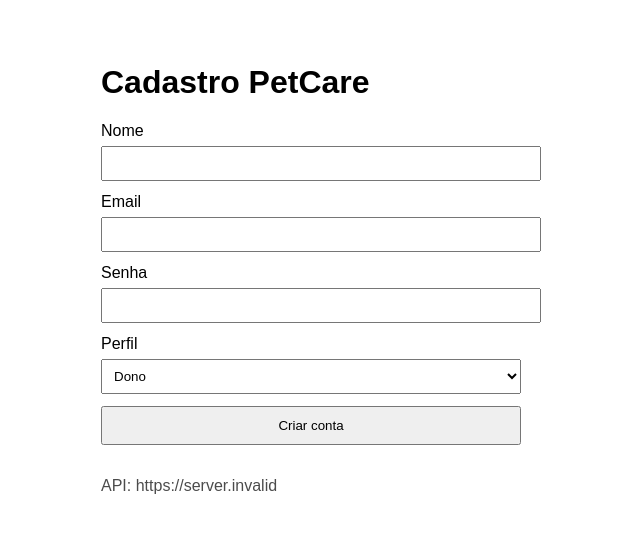
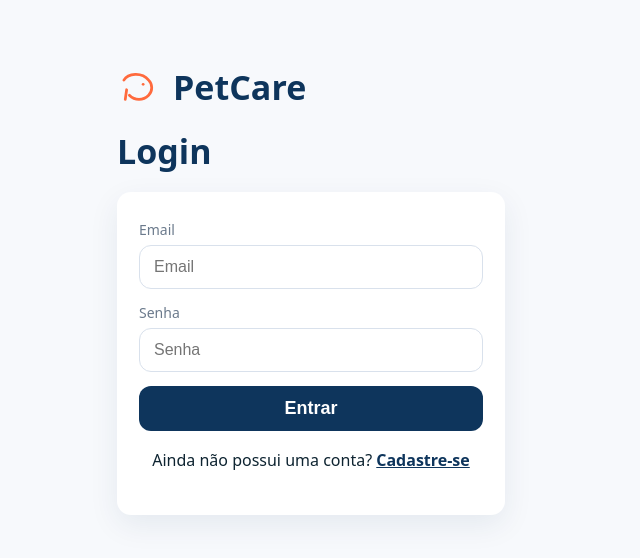
Before and after one commit to MarceloRodrigues1853/petcare-Hackathon_ONE, a React (Vite) app in the folder frontend/: page /login in a window 1280 px wide. Shown: the top 558 px of the page, without its empty margins (329-969 px from the left). Built offline with nearby package versions, Linux system fonts and the light colour scheme; no server answers.

Commit message:
feat/frontend: adicionando [ src/styles.css,src/components/Logo.jsx,src/pages/Register.jsx ]

```diff
--- a/frontend/src/App.jsx
+++ b/frontend/src/App.jsx
@@ -1,21 +1,18 @@
-import React, { useState } from 'react'
-import axios from 'axios'
-const API = import.meta.env.VITE_API_URL || 'http://localhost:8080'
+import React from "react";
+import { BrowserRouter, Routes, Route, Navigate } from "react-router-dom";
+import "./styles.css";
+import Login from "./pages/Login";
+import Register from "./pages/Register";
+
 export default function App(){
-  const [name,setName]=useState(''); const [email,setEmail]=useState(''); const [password,setPassword]=useState(''); const [role,setRole]=useState('OWNER'); const [msg,setMsg]=useState('')
-  async function register(e){ e.preventDefault(); setMsg('')
-    try{ const {data}=await axios.post(`${API}/auth/register`,{name,email,password,role}); setMsg(`Usuário criado: ${data.name} (${data.email})`); setName(''); setEmail(''); setPassword('') }
-    catch(err){ setMsg(err?.response?.data?.message || 'Erro ao cadastrar') } }
-  return (<div style={{maxWidth:420, margin:'4rem auto', fontFamily:'sans-serif'}}>
-    <h1>Cadastro PetCare</h1>
-    <form onSubmit={register}>
-      <label>Nome</label><input value={name} onChange={e=>setName(e.target.value)} required style={{width:'100%',padding:8,margin:'6px 0 12px'}}/>
-      <label>Email</label><input type="email" value={email} onChange={e=>setEmail(e.target.value)} required style={{width:'100%',padding:8,margin:'6px 0 12px'}}/>
-      <label>Senha</label><input type="password" value={password} onChange={e=>setPassword(e.target.value)} required style={{width:'100%',padding:8,margin:'6px 0 12px'}}/>
-      <label>Perfil</label><select value={role} onChange={e=>setRole(e.target.value)} style={{width:'100%',padding:8,margin:'6px 0 12px'}}>
-        <option value="OWNER">Dono</option><option value="SITTER">Sitter</option></select>
-      <button type="submit" style={{width:'100%',padding:10}}>Criar conta</button>
-    </form>
-    {msg && <p style={{marginTop:16}}>{msg}</p>}
-    <p style={{opacity:.7, marginTop:32}}>API: {API}</p>
-  </div>)}
+  return (
+    <BrowserRouter>
+      <Routes>
+        <Route path="/" element={<Navigate to="/login" replace/>} />
+        <Route path="/login" element={<Login/>} />
+        <Route path="/register" element={<Register/>} />
+        {/* no futuro: <Route path="/dashboard" element={<Dashboard/>} /> */}
+      </Routes>
+    </BrowserRouter>
+  );
+}
--- /dev/null
+++ b/frontend/src/components/Logo.jsx
@@ -0,0 +1,15 @@
+import React from "react";
+
+export default function Logo(){
+  return (
+    <div className="logo">
+      {/* dog face minimalista */}
+      <svg viewBox="0 0 64 64" fill="none" stroke="currentColor" strokeWidth="4">
+        <path d="M10 22c6-10 26-12 36 0 6 6 6 16 0 22-8 8-20 8-28 0" strokeLinecap="round"/>
+        <circle cx="38" cy="28" r="2" fill="currentColor" stroke="none"/>
+        <path d="M14 36l-2 14" strokeLinecap="round"/>
+      </svg>
+      <span>PetCare</span>
+    </div>
+  );
+}
--- a/frontend/src/pages/Login.jsx
+++ b/frontend/src/pages/Login.jsx
@@ -0,0 +1,60 @@
+import React, { useState } from "react";
+import { Link, useNavigate } from "react-router-dom";
+import Logo from "../components/Logo";
+import { postJson } from "../services/api";
+
+export default function Login(){
+  // const navigate = useNavigate();
+  const [email,setEmail] = useState("");
+  const [password,setPassword] = useState("");
+  const [loading,setLoading] = useState(false);
+  const [msg,setMsg] = useState("");
+
+  async function handleSubmit(e){
+    e.preventDefault();
+    setMsg("");
+    setLoading(true);
+    try{
+      // Quando existir /auth/login no backend, descomente:
+      // const data = await postJson("/auth/login", { email, password });
+      // localStorage.setItem("token", data.token);
+      // navigate("/dashboard");
+
+      // Enquanto não existe:
+      await new Promise(r=>setTimeout(r, 500));
+      setMsg("Login: aguardando /auth/login no backend. (form ok)");
+    }catch(err){
+      setMsg(err.message || "Erro ao entrar");
+    }finally{
+      setLoading(false);
+    }
+  }
+
+  return (
+    <div className="center">
+      <Logo/>
+      <h1>Login</h1>
+
+      <div className="card">
+        <form onSubmit={handleSubmit}>
+          <label>Email</label>
+          <input type="email" value={email} onChange={e=>setEmail(e.target.value)} placeholder="Email" required/>
+
+          <label>Senha</label>
+          <input type="password" value={password} onChange={e=>setPassword(e.target.value)} placeholder="Senha" required/>
+
+          <button className="btn" disabled={loading}>
+            {loading ? "Entrando..." : "Entrar"}
+          </button>
+        </form>
+
+        {msg && <p className="msg">{msg}</p>}
+
+        <p className="footer-link">
+          Ainda não possui uma conta?{" "}
+          <Link to="/register" className="link">Cadastre-se</Link>
+        </p>
+      </div>
+    </div>
+  );
+}
--- /dev/null
+++ b/frontend/src/pages/Register.jsx
@@ -0,0 +1,68 @@
+import React, { useState } from "react";
+import { Link, useNavigate } from "react-router-dom";
+import Logo from "../components/Logo";
+import { postJson } from "../services/api"; // você já criou services/api.js
+
+export default function Register(){
+  const navigate = useNavigate();
+  const [name,setName] = useState("");
+  const [email,setEmail] = useState("");
+  const [password,setPassword] = useState("");
+  const [confirm,setConfirm] = useState("");
+  const [loading,setLoading] = useState(false);
+  const [msg,setMsg] = useState("");
+
+  async function handleSubmit(e){
+    e.preventDefault();
+    setMsg("");
+    if(password !== confirm){
+      setMsg("As senhas não conferem.");
+      return;
+    }
+    setLoading(true);
+    try{
+      // por enquanto vamos cadastrar sempre como OWNER (como no seu backend)
+      await postJson("/auth/register", { name, email, password, role: "OWNER" });
+      setMsg("Cadastro criado com sucesso! Redirecionando para login…");
+      setTimeout(()=> navigate("/login"), 700);
+    }catch(err){
+      setMsg(err.message || "Erro ao cadastrar");
+    }finally{
+      setLoading(false);
+    }
+  }
+
+  return (
+    <div className="center">
+      <Logo/>
+      <h1>Cadastro</h1>
+
+      <div className="card">
+        <form onSubmit={handleSubmit}>
+          <label>Nome</label>
+          <input value={name} onChange={e=>setName(e.target.value)} placeholder="Nome" required/>
+
+          <label>E-mail</label>
+          <input type="email" value={email} onChange={e=>setEmail(e.target.value)} placeholder="E-mail" required/>
+
+          <label>Senha</label>
+          <input type="password" value={password} onChange={e=>setPassword(e.target.value)} placeholder="Senha" required/>
+
+          <label>Confirmar senha</label>
+          <input type="password" value={confirm} onChange={e=>setConfirm(e.target.value)} placeholder="Confirmar senha" required/>
+
+          <button className="btn" disabled={loading}>
+            {loading ? "Cadastrando..." : "Cadastrar"}
+          </button>
+        </form>
+
+        {msg && <p className="msg">{msg}</p>}
+
+        <p className="footer-link">
+          Já possui uma conta?{" "}
+          <Link to="/login" className="link">Login</Link>
+        </p>
+      </div>
+    </div>
+  );
+}
--- /dev/null
+++ b/frontend/src/styles.css
@@ -0,0 +1,121 @@
+:root {
+    --brand: #0E355C;
+    /* azul */
+    --accent: #ff6a3d;
+    /* laranja */
+    --bg: #f7f9fc;
+    --text: #0e2431;
+    --muted: #6b7a8c;
+    --radius: 14px;
+}
+
+* {
+    box-sizing: border-box
+}
+
+html,
+body,
+#root {
+    height: 100%
+}
+
+body {
+    margin: 0;
+    font-family: system-ui, -apple-system, Segoe UI, Roboto, Arial, sans-serif;
+    background: var(--bg);
+    color: var(--text);
+}
+
+.center {
+    max-width: 420px;
+    margin: 4rem auto;
+    padding: 0 16px;
+}
+
+.logo {
+    display: flex;
+    align-items: center;
+    gap: 12px;
+    margin-bottom: 6px;
+    font-weight: 700;
+    font-size: 34px;
+    color: var(--brand);
+}
+
+.logo svg {
+    width: 44px;
+    height: 44px;
+    color: var(--accent)
+}
+
+.card {
+    background: #fff;
+    padding: 28px 22px;
+    border-radius: var(--radius);
+    box-shadow: 0 10px 30px rgba(14, 53, 92, 0.08);
+}
+
+h1 {
+    margin: 18px 0 18px;
+    font-size: 34px;
+    color: var(--brand);
+}
+
+label {
+    display: block;
+    font-size: 14px;
+    color: var(--muted);
+    margin-bottom: 6px
+}
+
+input,
+select {
+    width: 100%;
+    padding: 12px 14px;
+    border: 1px solid #d9e1ec;
+    border-radius: 12px;
+    outline: none;
+    font-size: 16px;
+    color: var(--text);
+    margin-bottom: 14px;
+    background: #fff;
+}
+
+input:focus {
+    border-color: #b8c6d9;
+    box-shadow: 0 0 0 3px rgba(14, 53, 92, 0.08)
+}
+
+.btn {
+    width: 100%;
+    padding: 12px 16px;
+    border: none;
+    border-radius: 12px;
+    background: var(--brand);
+    color: #fff;
+    font-size: 18px;
+    font-weight: 700;
+    cursor: pointer;
+}
+
+.btn:disabled {
+    opacity: .6;
+    cursor: not-allowed
+}
+
+.msg {
+    margin-top: 12px;
+    font-size: 14px
+}
+
+.link {
+    color: var(--brand);
+    text-decoration: underline;
+    font-weight: 600
+}
+
+.footer-link {
+    margin-top: 18px;
+    text-align: center;
+    color: var(--text)
+}
```
